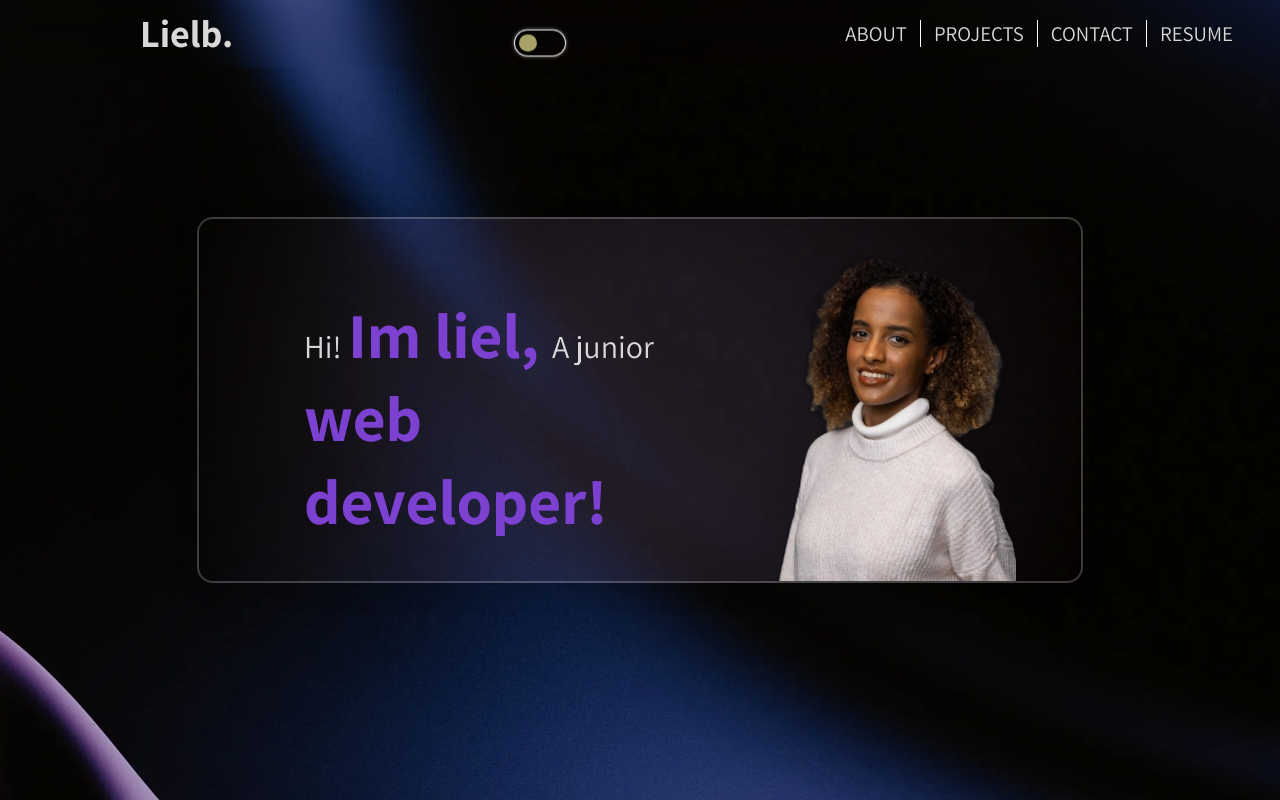
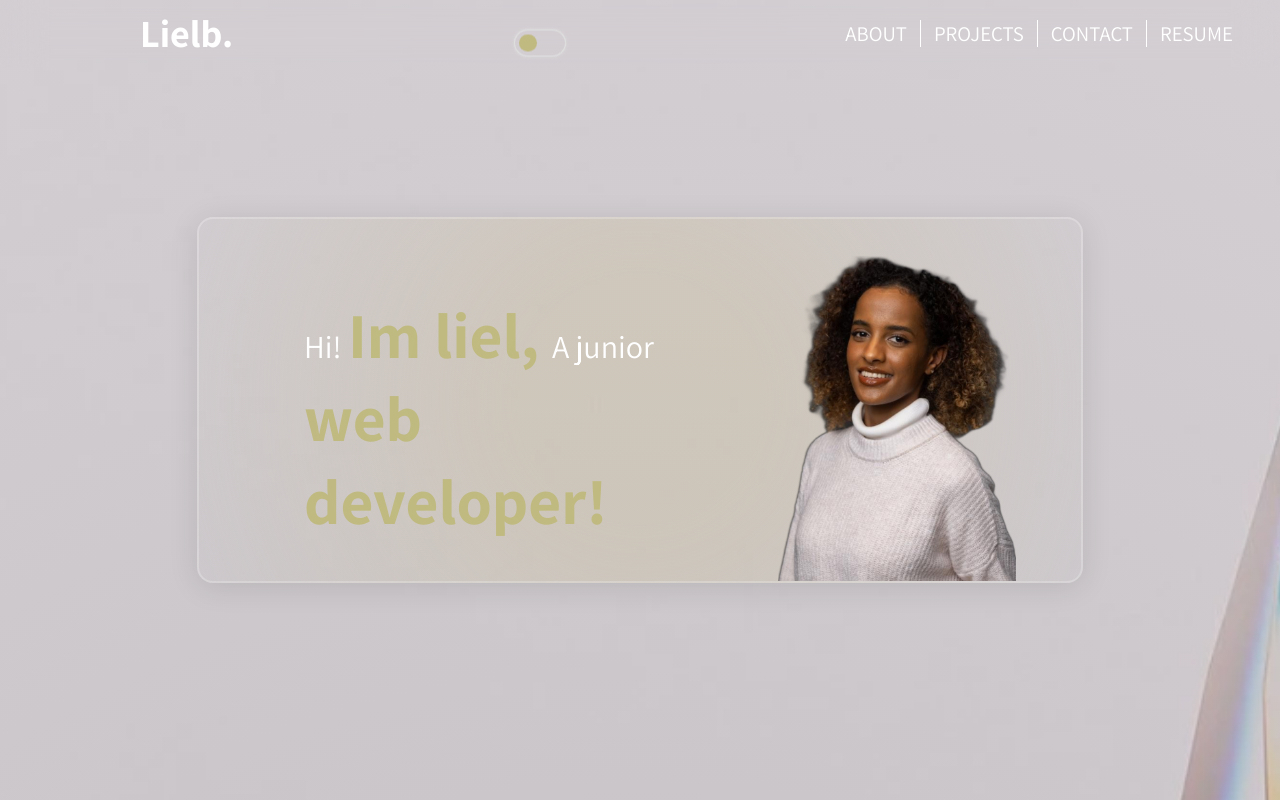
Before and after one commit to lielbidago/lielb-portfolio, a Next.js app: page / in a window 1280 px wide. Shown: the top 800 px of the page. Built offline with nearby package versions, Linux system fonts and the light colour scheme.

Commit message:
added dark theme change option

```diff
--- a/app/_components/Header.tsx
+++ b/app/_components/Header.tsx
@@ -8,7 +8,7 @@ import Menu from './Menu';
 export default function Header(){
     const [showMenu, setShowMenu] = useState(false);
     const toggleShowMenu = () => {setShowMenu(!showMenu)};
-    const [theme, setTheme] = useState(window.matchMedia&&window.matchMedia('(prefers-color-scheme: dark)')? 'dark':'light');
+    const [theme, setTheme] = useState('light');
 
     return (
         <>
```
